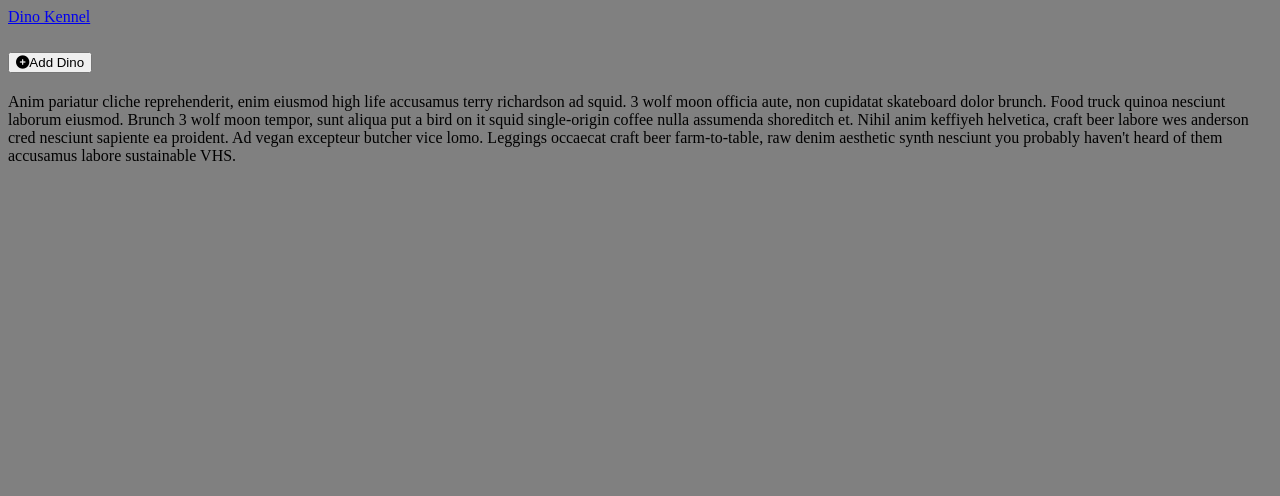
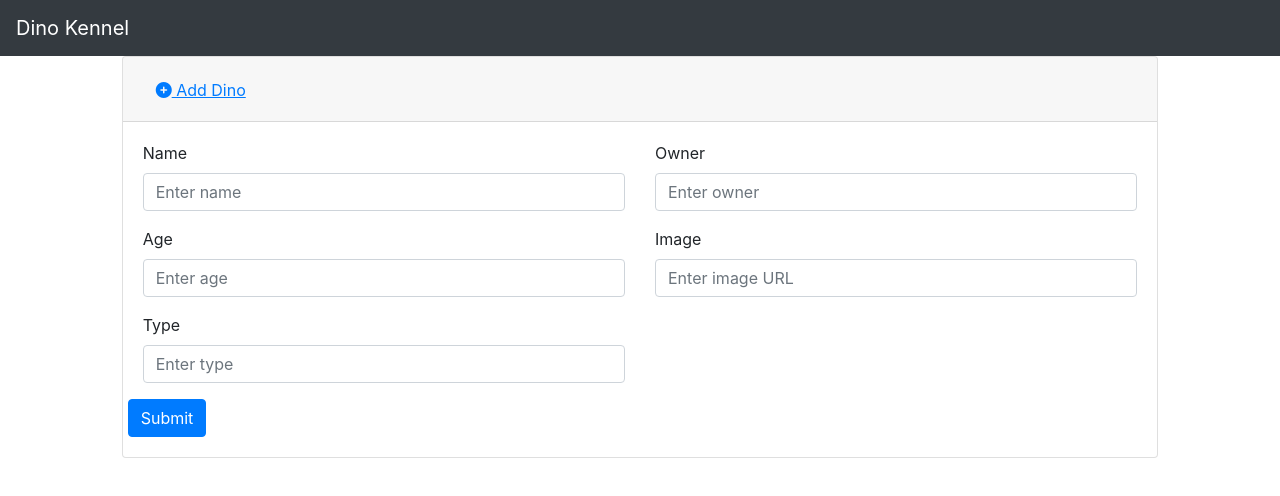
Before and after one commit to Michele-Rawlins/dino-kennel, a plain HTML site: page index.html in a window 1280 px wide. Both pictures are taken after a click on the button "Add Dino". Drawn offline with nearby package versions, Linux system fonts and the light colour scheme.

Commit message:
added good stuff

```diff
--- a/index.html
+++ b/index.html
@@ -6,7 +6,7 @@
     <title>Dino Kennel</title>
     <link rel="stylesheet" href=./main.css>
     <script src="https://kit.fontawesome.com/ea141ebdb9.js" crossorigin="anonymous"></script>
-
+    <link rel="stylesheet" href="https://stackpath.bootstrapcdn.com/bootstrap/4.4.1/css/bootstrap.min.css" integrity="sha384-Vkoo8x4CGsO3+Hhxv8T/Q5PaXtkKtu6ug5TOeNV6gBiFeWPGFN9MuhOf23Q9Ifjh" crossorigin="anonymous">
 </head>
 <body>
   <nav class="navbar navbar-expand-lg navbar-dark bg-dark">
@@ -18,20 +18,44 @@
                   <div class="card-header" id="headingOne">
                     <h2 class="mb-0">
                       <button class="btn btn-link" type="button" data-toggle="collapse" data-target="#collapseOne" aria-expanded="true" aria-controls="collapseOne">
-                    <i class="fas fa-plus-circle"></i>Add Dino</button>
+                        <i class="fas fa-plus-circle"></i> Add Dino
                       </button>
                     </h2>
                   </div>
-
                   <div id="collapseOne" class="collapse" aria-labelledby="headingOne" data-parent="#accordionExample">
                     <div class="card-body">
-                  Anim pariatur cliche reprehenderit, enim eiusmod high life accusamus terry richardson ad squid. 3 wolf moon officia aute, non cupidatat skateboard dolor brunch. Food truck quinoa nesciunt laborum eiusmod. Brunch 3 wolf moon tempor, sunt aliqua put a bird on it squid single-origin coffee nulla assumenda shoreditch et. Nihil anim keffiyeh helvetica, craft beer labore wes anderson cred nesciunt sapiente ea proident. Ad vegan excepteur butcher vice lomo. Leggings occaecat craft beer farm-to-table, raw denim aesthetic synth nesciunt you probably haven't heard of them accusamus labore sustainable VHS.
+                      <form class="row">
+                        <div class="col-6">
+                          <div class="form-group">
+                            <label for="dino-name">Name</label>
+                            <input type="text" class="form-control" id="dino-name" aria-describedby="nameHelp" placeholder="Enter name">
+                          </div>
+                          <div class="form-group">
+                            <label for="dino-age">Age</label>
+                            <input type="number" class="form-control" id="dino-age" aria-describedby="ageHelp" placeholder="Enter age">
+                          </div>
+                          <div class="form-group">
+                            <label for="dino-type">Type</label>
+                            <input type="text" class="form-control" id="dino-type" aria-describedby="typeHelp" placeholder="Enter type">
+                          </div>
+                        </div>
+                        <div class="col-6">
+                          <div class="form-group">
+                            <label for="dino-owner">Owner</label>
+                            <input type="text" class="form-control" id="dino-owner" aria-describedby="ownerHelp" placeholder="Enter owner">
+                          </div>
+                          <div class="form-group">
+                            <label for="dino-image">Image</label>
+                            <input type="text" class="form-control" id="dino-image" aria-describedby="imageHelp" placeholder="Enter image URL">
+                          </div>
+                        </div>
+                        <button type="submit" class="btn btn-primary">Submit</button>
+                      </form>
                     </div>
                   </div>
                 </div>
               </div>
             </div>
-
     <script src="https://code.jquery.com/jquery-3.4.1.slim.min.js" integrity="sha384-J6qa4849blE2+poT4WnyKhv5vZF5SrPo0iEjwBvKU7imGFAV0wwj1yYfoRSJoZ+n" crossorigin="anonymous"></script>
     <script src="https://cdn.jsdelivr.net/npm/popper.js@1.16.0/dist/umd/popper.min.js" integrity="sha384-Q6E9RHvbIyZFJoft+2mJbHaEWldlvI9IOYy5n3zV9zzTtmI3UksdQRVvoxMfooAo" crossorigin="anonymous"></script>
     <script src="https://stackpath.bootstrapcdn.com/bootstrap/4.4.1/js/bootstrap.min.js" integrity="sha384-wfSDF2E50Y2D1uUdj0O3uMBJnjuUD4Ih7YwaYd1iqfktj0Uod8GCExl3Og8ifwB6" crossorigin="anonymous"></script>
```
Lines whose indentation alone changed are shown as unchanged.
